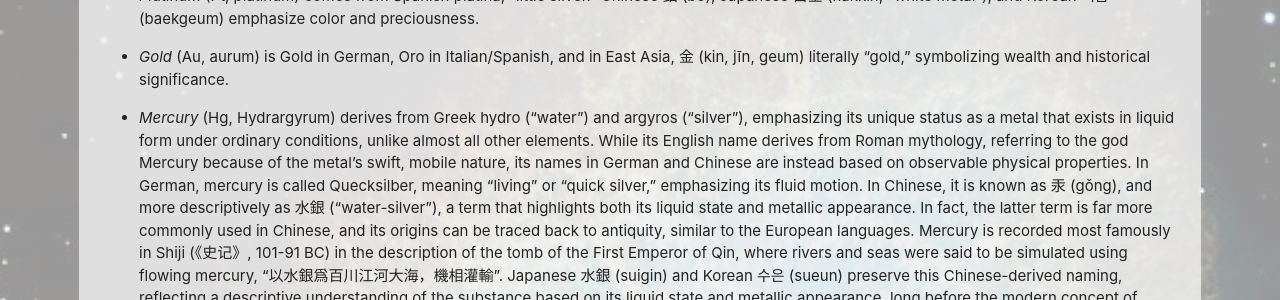
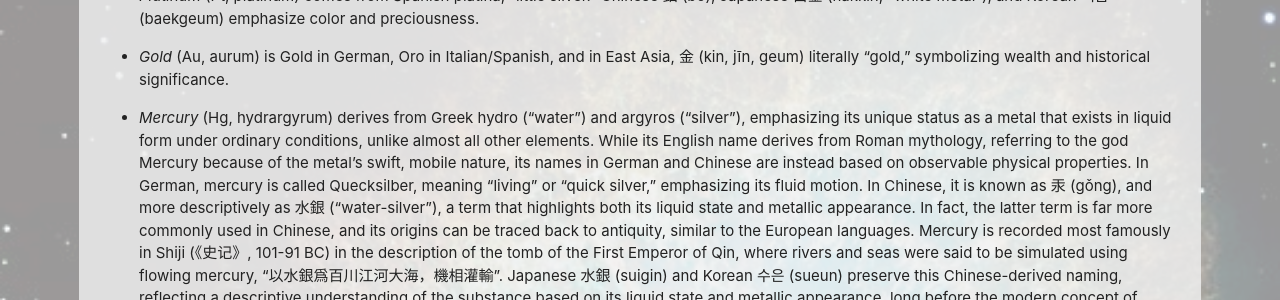
Before and after one commit to zeweixiong/zeweixiong.github.io, a Jekyll site: the page built from _posts/2026-01-07-element-names.md, in a window 1280 px wide and 900 px high, scrolled down 2225 px. Shown: the part 152-452 px from the top of the window. Built offline with Jekyll 4.4.1, drawn with Linux system fonts in a browser that asks for light colours; nearby versions of some CDN libraries; a style sheet for code colours, icons or effects is not loaded; some of the changed text lies outside the part shown.

```diff
--- a/_posts/2026-01-07-element-names.md
+++ b/_posts/2026-01-07-element-names.md
@@ -63,7 +63,7 @@ Transitioning to metals reveals a different linguistic logic, particularly in Ea
 
 - *Gold* (Au, aurum) is Gold in German, Oro in Italian/Spanish, and in East Asia, 金 (kin, jīn, geum) literally “gold,” symbolizing wealth and historical significance.
 
-- *Mercury* (Hg, Hydrargyrum) derives from Greek hydro (“water”) and argyros (“silver”), emphasizing its unique status as a metal that exists in liquid form under ordinary conditions, unlike almost all other elements. While its English name derives from Roman mythology, referring to the god Mercury because of the metal’s swift, mobile nature, its names in German and Chinese are instead based on observable physical properties. In German, mercury is called Quecksilber, meaning “living” or “quick silver,” emphasizing its fluid motion. In Chinese, it is known as 汞 (gǒng), and more descriptively as 水銀 (“water-silver”), a term that highlights both its liquid state and metallic appearance. In fact, the latter term is far more commonly used in Chinese, and its origins can be traced back to antiquity, similar to the European languages. Mercury is recorded most famously in Shiji (《史记》, 101-91 BC) in the description of the tomb of the First Emperor of Qin, where rivers and seas were said to be simulated using flowing mercury, “以水銀爲百川江河大海，機相灌輸”. Japanese 水銀 (suigin) and Korean 수은 (sueun) preserve this Chinese-derived naming, reflecting a descriptive understanding of the substance based on its liquid state and metallic appearance, long before the modern concept of chemical elements emerged.
+- *Mercury* (Hg, hydrargyrum) derives from Greek hydro (“water”) and argyros (“silver”), emphasizing its unique status as a metal that exists in liquid form under ordinary conditions, unlike almost all other elements. While its English name derives from Roman mythology, referring to the god Mercury because of the metal’s swift, mobile nature, its names in German and Chinese are instead based on observable physical properties. In German, mercury is called Quecksilber, meaning “living” or “quick silver,” emphasizing its fluid motion. In Chinese, it is known as 汞 (gǒng), and more descriptively as 水銀 (“water-silver”), a term that highlights both its liquid state and metallic appearance. In fact, the latter term is far more commonly used in Chinese, and its origins can be traced back to antiquity, similar to the European languages. Mercury is recorded most famously in Shiji (《史记》, 101-91 BC) in the description of the tomb of the First Emperor of Qin, where rivers and seas were said to be simulated using flowing mercury, “以水銀爲百川江河大海，機相灌輸”. Japanese 水銀 (suigin) and Korean 수은 (sueun) preserve this Chinese-derived naming, reflecting a descriptive understanding of the substance based on its liquid state and metallic appearance, long before the modern concept of chemical elements emerged.
 
 - *Lead* (Pb, plumbum) is Blei in German, Chinese 鉛 (qiān), Japanese 鉛 (namari), and Korean 납 (nap), again emphasizing traditional ore knowledge and visual traits.
 
```
